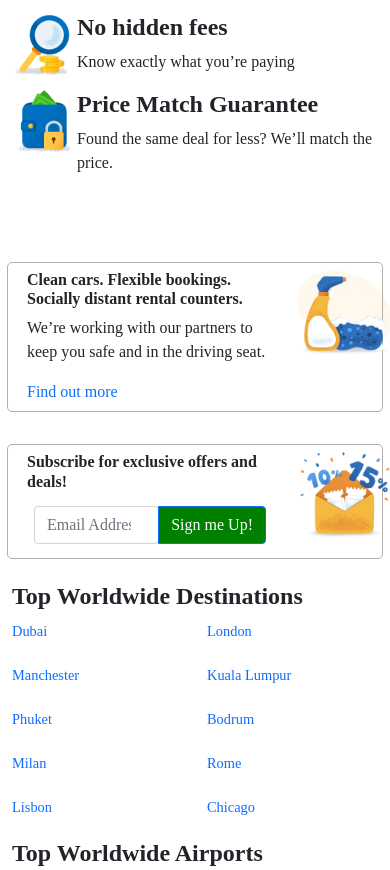
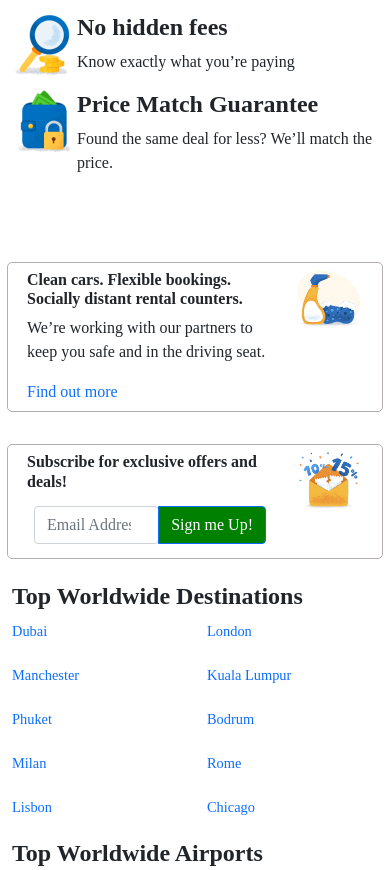
Before and after one commit to Sohaib448506/Car_Rental_Bootstrap, a plain HTML site: page index.html in a window 390 px wide. Shown: the part 1074-1944 px from the top of the page. Drawn offline with nearby package versions, Linux system fonts and the light colour scheme.

Commit message:
respoonsiveness checking

```diff
--- a/css/responsive.css
+++ b/css/responsive.css
@@ -52,4 +52,9 @@
   .brand-section .brand-set2 {
     text-align: center;
   }
+
+  .promotion-section .promotion-1 .promotion-1-div img,
+  .promotion-2-div img {
+    width: 4rem;
+  }
 }
```
